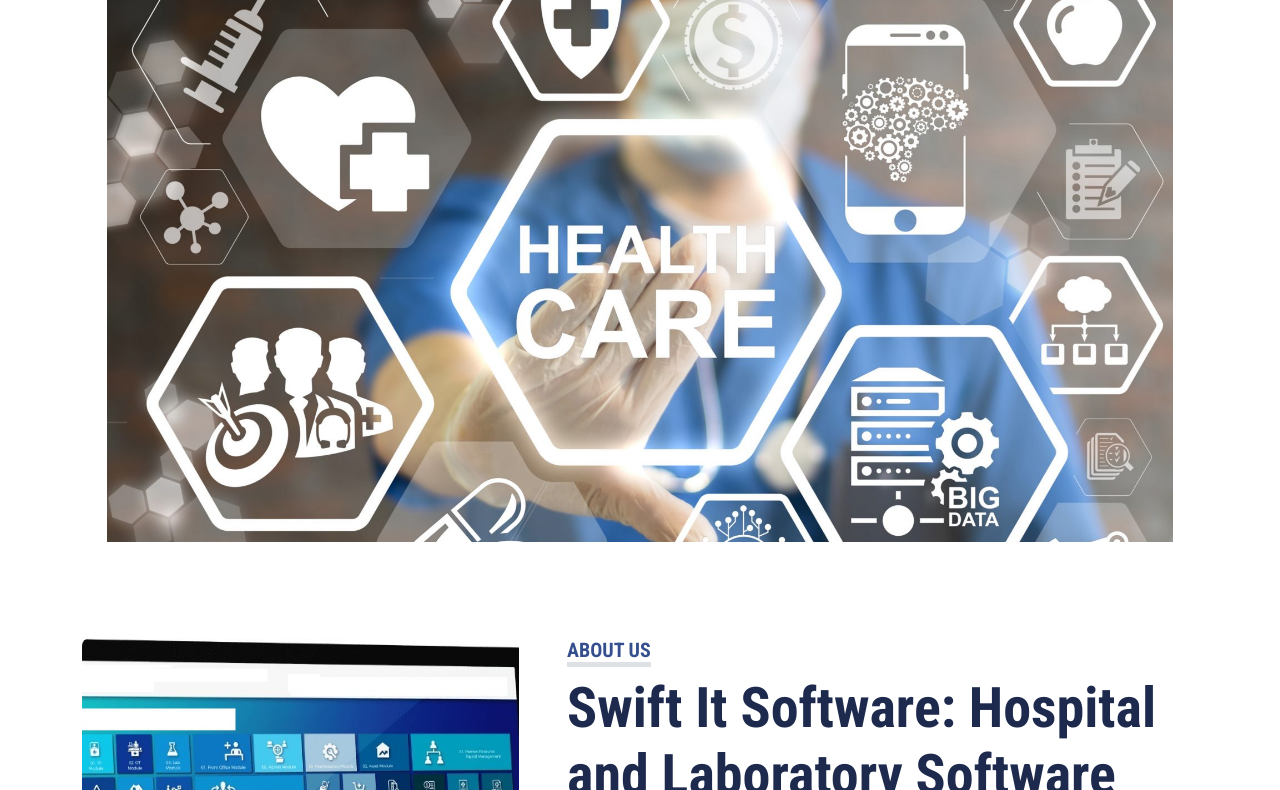
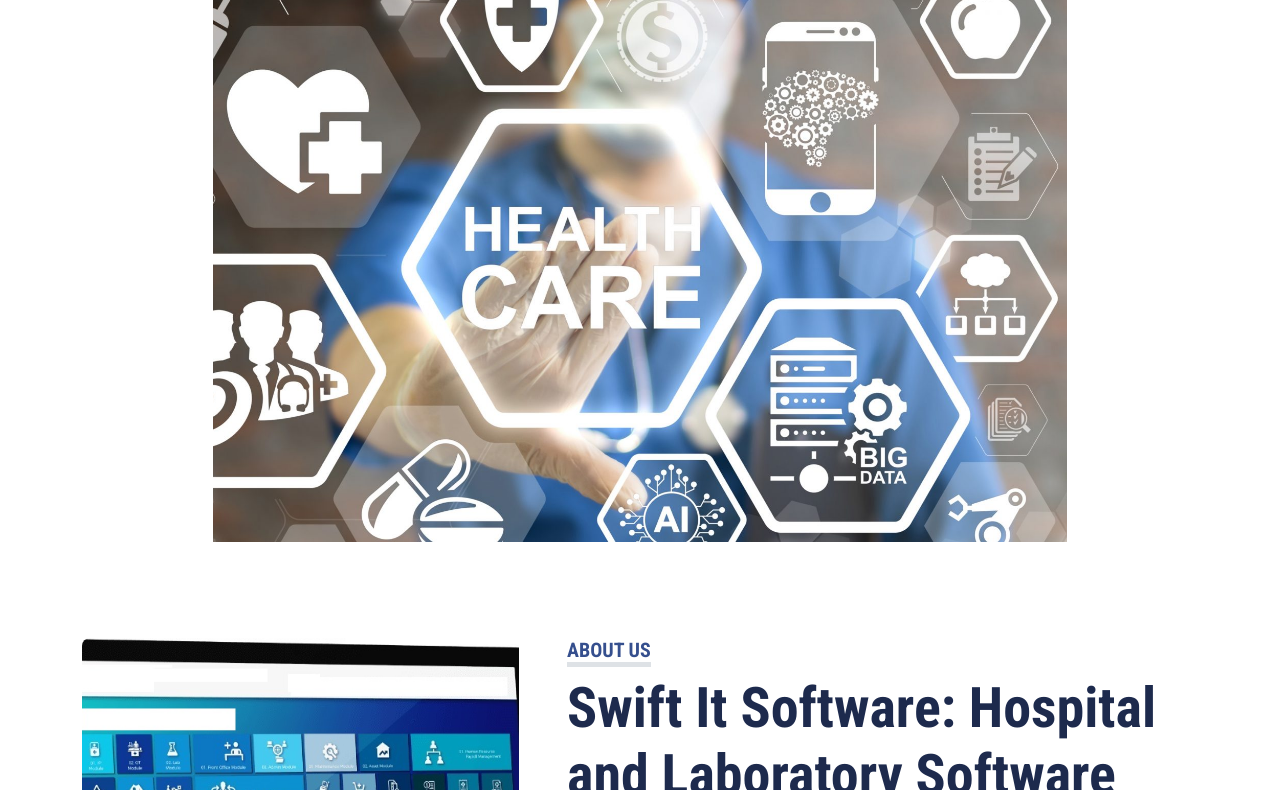
Before and after one commit to swiftitsoftware/swiftitsoftware.github.io, a plain HTML site: page index.html in a window 1280 px wide. Shown: the part 109-899 px from the top of the page. Drawn offline with nearby package versions, Linux system fonts and the light colour scheme.

Commit message:
size change

```diff
--- a/index.html
+++ b/index.html
@@ -104,7 +104,7 @@
 
 
     <!-- Hero Start -->
-    <div class="container-fluid bg-primary py-5 mb-5 hero-header col-md-10">
+    <div class="container-fluid bg-primary py-5 mb-5 hero-header col-md-8">
         <div class="container ">
             <div class="row justify-content-start">
                 <div class="col-lg-8 text-center text-lg-start">
```
